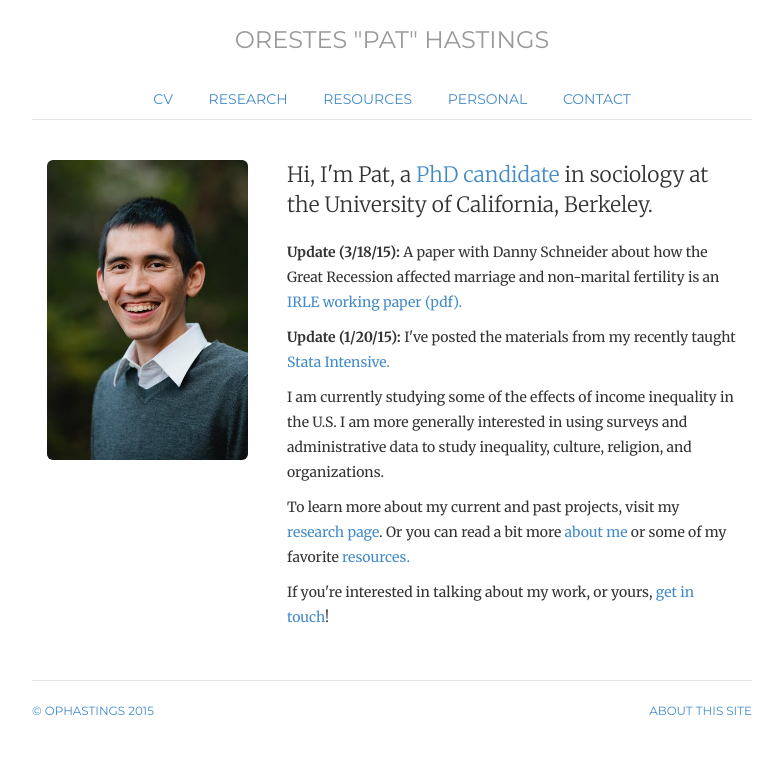
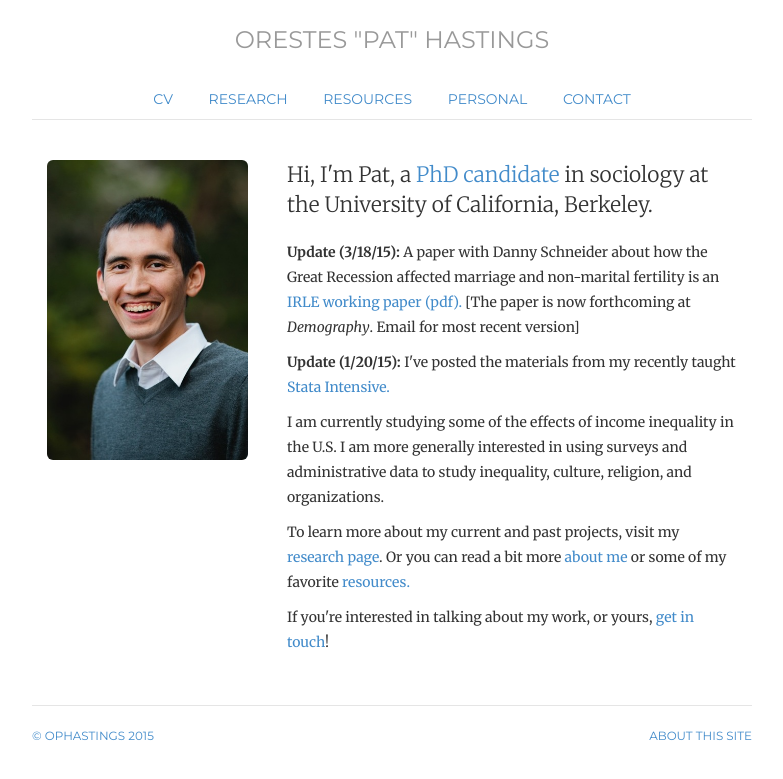
Before and after one commit to ophastings/ophastings.github.io, a Jekyll site: the page built from index.html, in a window 1280 px wide. Shown: the top 779 px of the page, without its empty margins (248-1031 px from the left). Built offline with Jekyll 4.4.1, drawn with Linux system fonts in a browser that asks for light colours; comment, search, counter and statistics services are not loaded.

Commit message:
Update index.html

```diff
--- a/index.html
+++ b/index.html
@@ -19,7 +19,7 @@ description: Website of Orestes Pat Hastings, sociology PhD candidate at UC Berk
 
 	<p><b>Update (3/18/15):</b> A paper with Danny Schneider about how the Great
 	Recession affected marriage and non-marital fertility is an
-	<a href="http://www.irle.berkeley.edu/workingpapers/105-15.pdf">IRLE working paper (pdf).</a></p>
+	<a href="http://www.irle.berkeley.edu/workingpapers/105-15.pdf">IRLE working paper (pdf).</a> [The paper is now forthcoming at <i>Demography</i>. Email for most recent version]</p>
 
 	<p><b>Update (1/20/15):</b> I've posted the materials from my recently taught
 		<a href="stataintensive">Stata Intensive.</a></p>
```
